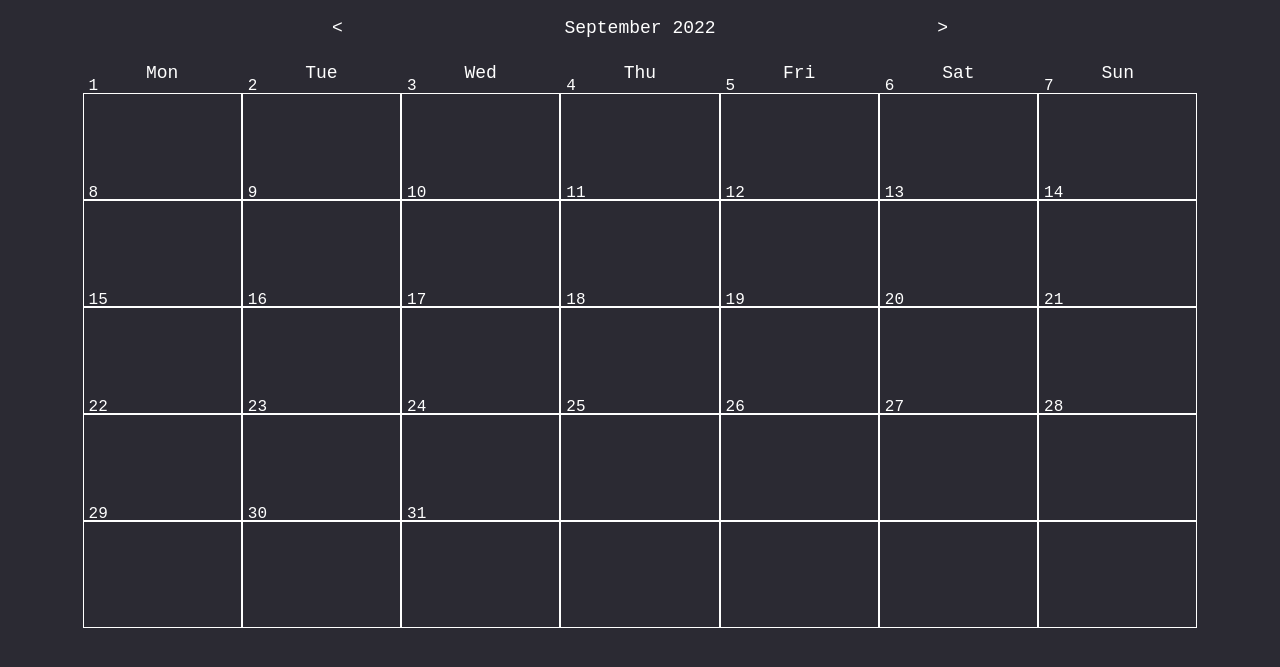
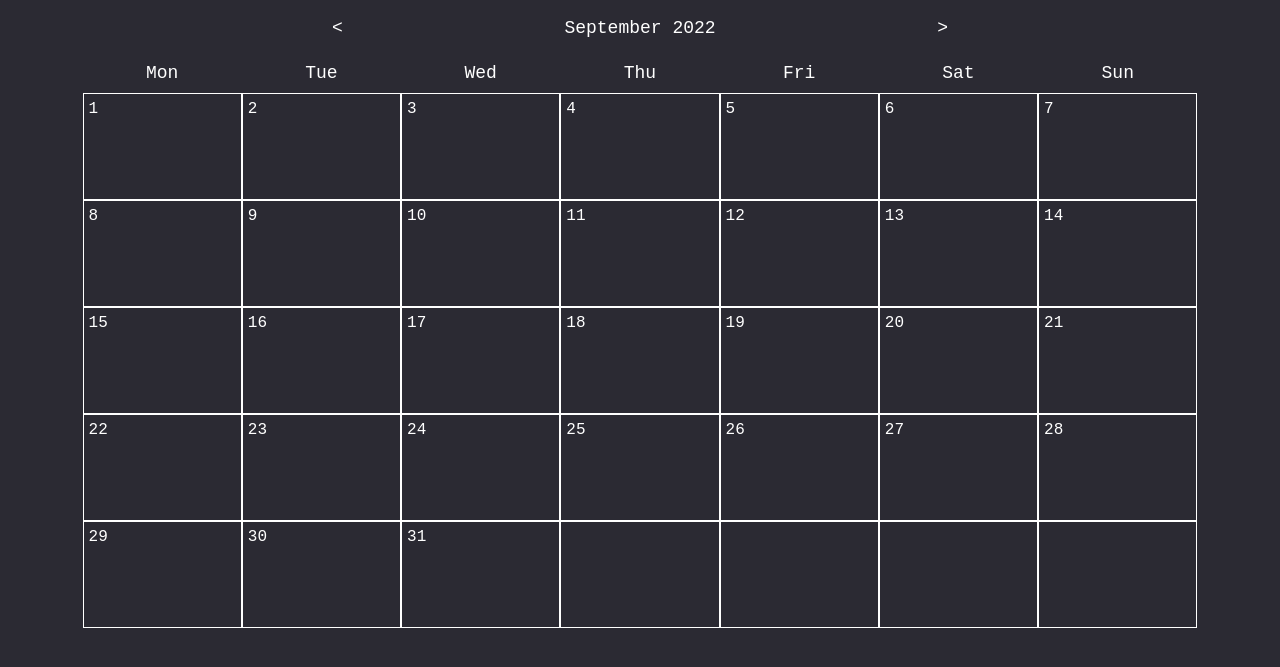
Before and after one commit to sveta-engineering/hackernews-estonia, a Django app: page /calendar in a window 1280 px wide. Shown: the part 95-762 px from the top of the page. Run offline with Django 4.2, Linux system fonts and the light colour scheme; data that the repository does not hold is empty.

Commit message:
chrome allignment fix

```diff
--- a/static/css/calendar.css
+++ b/static/css/calendar.css
@@ -22,6 +22,7 @@
   .calendar td {
     width: 200px;
     height: 100px;
+    overflow:hidden;
     padding: 5px 0px 0px 5px;
   }
 
@@ -39,8 +40,10 @@
   }
 
   ul {
-    height: 100%;
-    padding: 0px 5px 0px 20px;
+    height: 80%;
+    padding: 0px 0px 0px 10px;
+    margin-bottom: 0px;
+    margin-top: 0px;
   }
 
   a {
```
Also changed, not shown: README.md.
